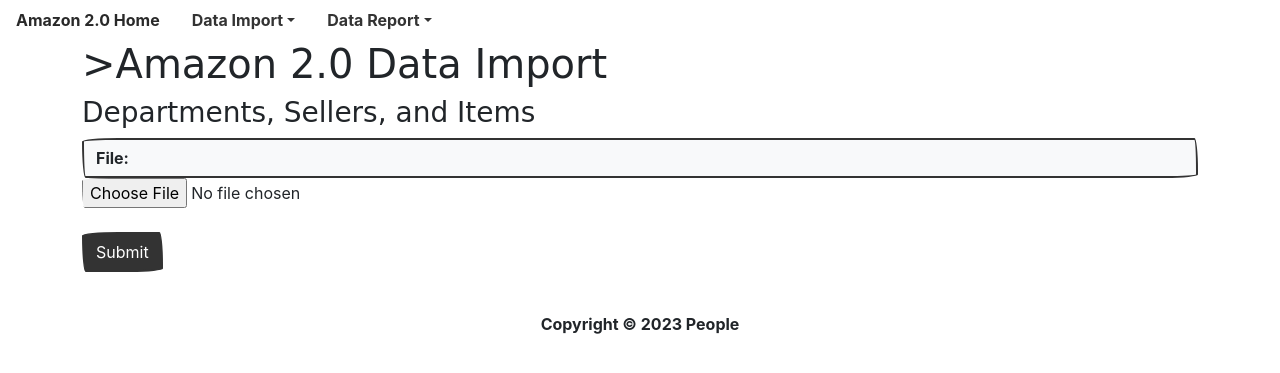
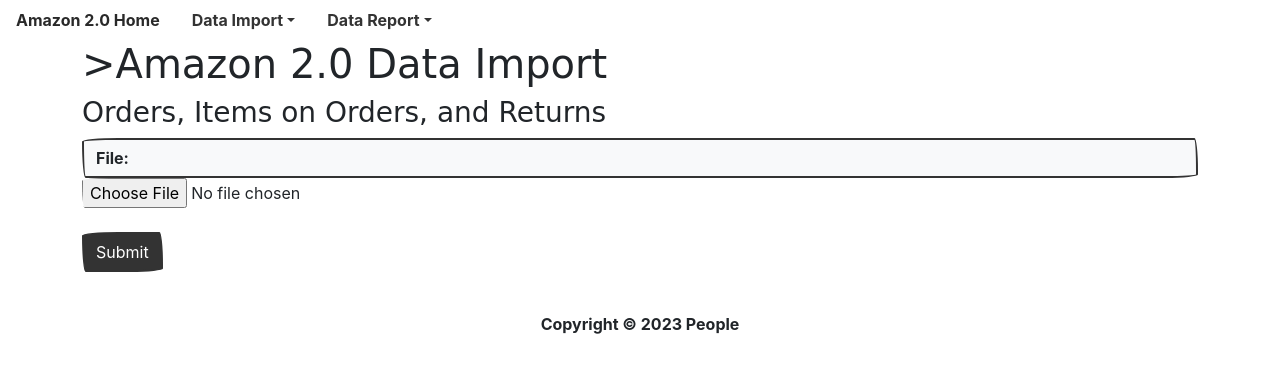
Before and after one commit to theoneGUI/cs370-project, a PHP site: page /OrderReturnOrderitem.php in a window 1280 px wide. Shown: the top 373 px of the page. Run offline with PHP 8.4, Linux system fonts and the light colour scheme; some web fonts are replaced.

Commit message:
Fix page title
There's a wrong page title for what's being imported.

```diff
--- a/OrderReturnOrderitem.php
+++ b/OrderReturnOrderitem.php
@@ -60,7 +60,7 @@ if ($importAttempted) {
 <body>
 <?php include_once 'header.php';?>
 <h1>>Amazon 2.0 Data Import</h1>
-<h3>Departments, Sellers, and Items</h3>
+<h3>Orders, Items on Orders, and Returns</h3>
 <?php
 
 if ($importAttempted) {
--- a/UserListListitem.php
+++ b/UserListListitem.php
@@ -89,9 +89,9 @@ if ($importAttempted) {
 
         ?>
         <span style="color: red;">
-                            <h1>Import Failed</h1>
-                            <?php echo $importErrorMesg; ?>
-                        </span>
+            <h1>Import Failed</h1>
+            <?php echo $importErrorMesg; ?>
+        </span>
         <?php
         echo "<br><br>";
     }
```
